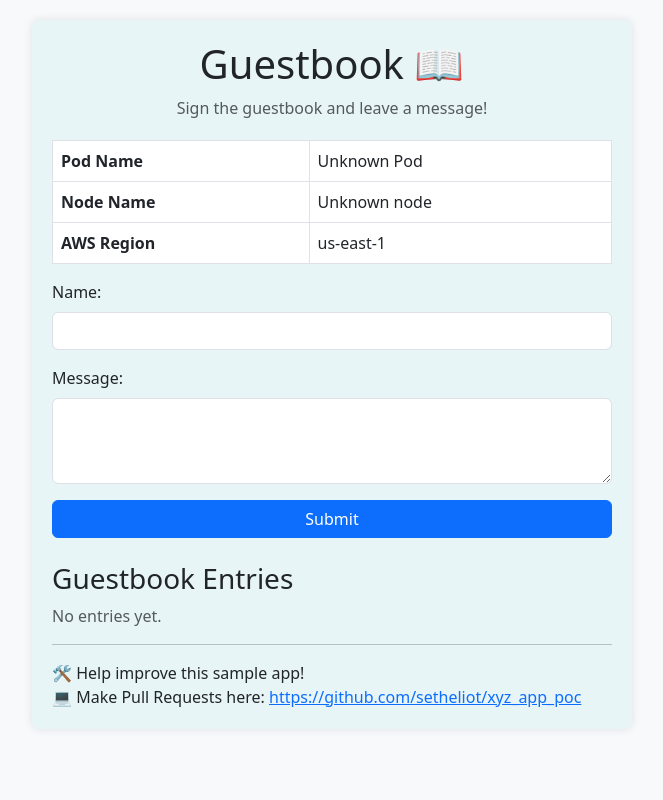
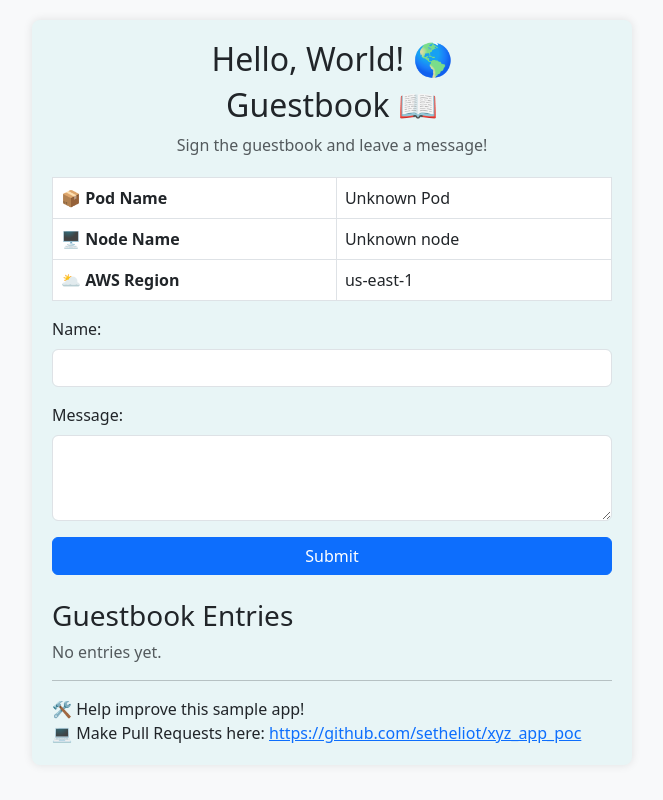
Before and after one commit to setheliot/xyz_app_poc, a Flask app: page / in a window 1280 px wide. Shown: the whole page, without its empty margins (308-971 px from the left). Run offline with Flask 3, Linux system fonts and the light colour scheme; data that the repository does not hold is empty.

Commit message:
UX updates to guestbook app

```diff
--- a/src/templates/guestbook.html
+++ b/src/templates/guestbook.html
@@ -24,13 +24,14 @@
 </head>
 <body>
     <div class="container">
-        <h1 class="text-center">Guestbook 📖</h1>
+        <h2 class="text-center">Hello, World! 🌎</h2>
+        <h2 class="text-center">Guestbook 📖</h2>
         <p class="text-center text-muted">Sign the guestbook and leave a message!</p>
 
         <table class="table table-bordered">
-            <tr><td><strong>Pod Name</strong></td><td>{{ pod_name }}</td></tr>
-            <tr><td><strong>Node Name</strong></td><td>{{ node_name }}</td></tr>
-            <tr><td><strong>AWS Region</strong></td><td>{{ region }}</td></tr>
+            <tr><td><strong>📦 Pod Name</strong></td><td>{{ pod_name }}</td></tr>
+            <tr><td><strong>🖥️ Node Name</strong></td><td>{{ node_name }}</td></tr>
+            <tr><td><strong>🌥️ AWS Region</strong></td><td>{{ region }}</td></tr>
         </table>
 
         <form action="/" method="post">
```
